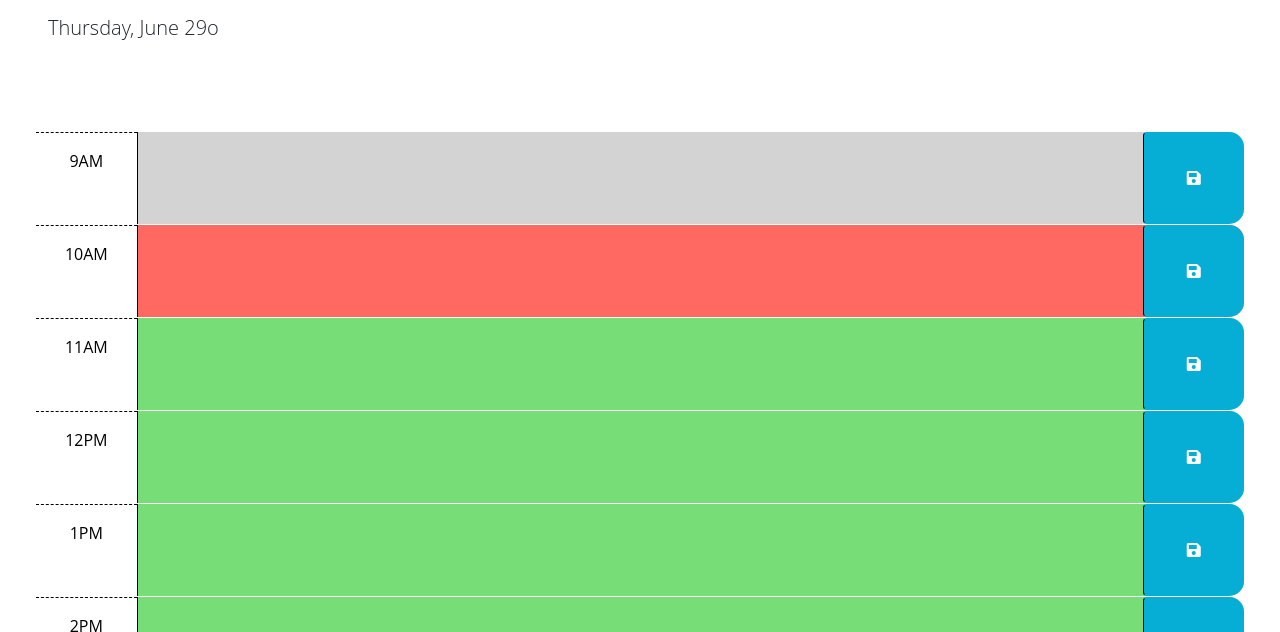
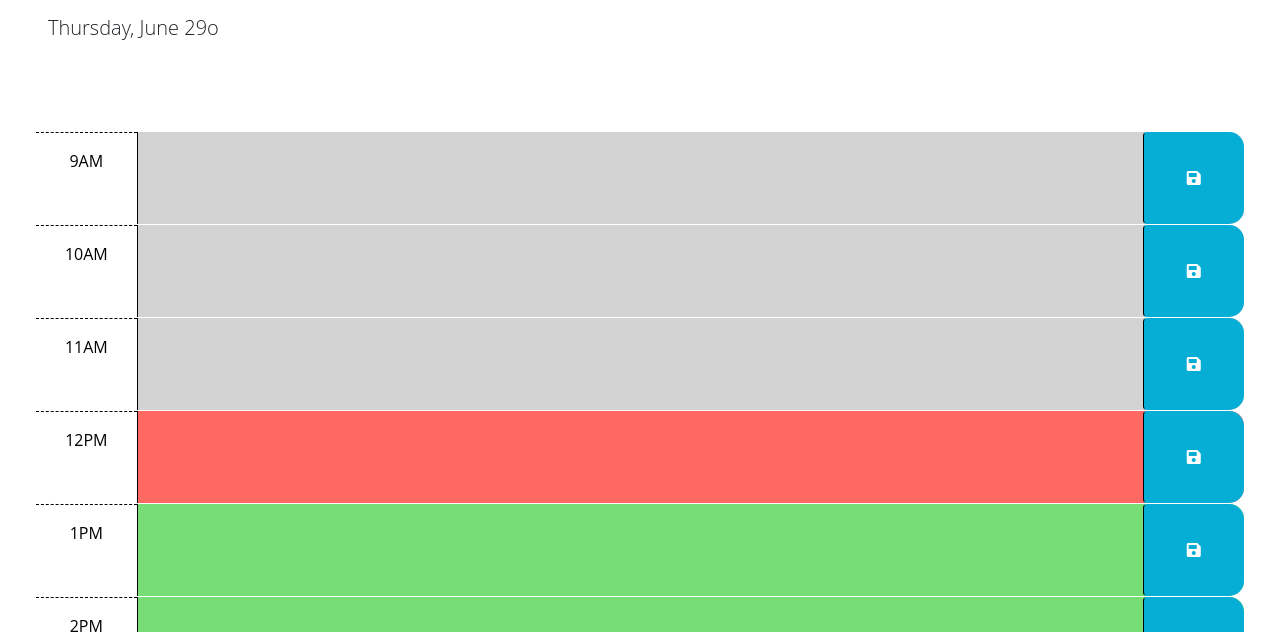
Before and after one commit to katyjmt/work-day-planner, a plain HTML site: page index.html in a window 1280 px wide. Shown: the part 166-798 px from the top of the page. Drawn offline with nearby package versions, Linux system fonts and the light colour scheme.

Commit message:
updated time block conditional styles

```diff
--- a/index.html
+++ b/index.html
@@ -42,7 +42,7 @@
         -->
 
       <!-- Example of a past time block. The "past" class adds a gray background color. -->
-      <div id="hour-9" class="row time-block past">
+      <div id="hour-9" class="row time-block">
         <div class="col-2 col-md-1 hour text-center py-3">9AM</div>
         <textarea class="col-8 col-md-10 description" rows="3"> </textarea>
         <button class="btn saveBtn col-2 col-md-1" aria-label="save">
@@ -51,7 +51,7 @@
       </div>
 
       <!-- Example of a present time block. The "present" class adds a red background color. -->
-      <div id="hour-10" class="row time-block present">
+      <div id="hour-10" class="row time-block">
         <div class="col-2 col-md-1 hour text-center py-3">10AM</div>
         <textarea class="col-8 col-md-10 description" rows="3"> </textarea>
         <button class="btn saveBtn col-2 col-md-1" aria-label="save">
@@ -60,7 +60,7 @@
       </div>
 
       <!-- Example of a future time block. The "future" class adds a green background color. -->
-      <div id="hour-11" class="row time-block future">
+      <div id="hour-11" class="row time-block">
         <div class="col-2 col-md-1 hour text-center py-3">11AM</div>
         <textarea class="col-8 col-md-10 description" rows="3"> </textarea>
         <button class="btn saveBtn col-2 col-md-1" aria-label="save">
@@ -68,7 +68,7 @@
         </button>
       </div>
 
-      <div id="hour-12" class="row time-block future">
+      <div id="hour-12" class="row time-block">
         <div class="col-2 col-md-1 hour text-center py-3">12PM</div>
         <textarea class="col-8 col-md-10 description" rows="3"> </textarea>
         <button class="btn saveBtn col-2 col-md-1" aria-label="save">
@@ -76,7 +76,7 @@
         </button>
       </div>
 
-      <div id="hour-1" class="row time-block future">
+      <div id="hour-1" class="row time-block">
         <div class="col-2 col-md-1 hour text-center py-3">1PM</div>
         <textarea class="col-8 col-md-10 description" rows="3"> </textarea>
         <button class="btn saveBtn col-2 col-md-1" aria-label="save">
@@ -84,7 +84,7 @@
         </button>
       </div>
 
-      <div id="hour-2" class="row time-block future">
+      <div id="hour-2" class="row time-block">
         <div class="col-2 col-md-1 hour text-center py-3">2PM</div>
         <textarea class="col-8 col-md-10 description" rows="3"> </textarea>
         <button class="btn saveBtn col-2 col-md-1" aria-label="save">
@@ -92,7 +92,7 @@
         </button>
       </div>
 
-      <div id="hour-3" class="row time-block future">
+      <div id="hour-3" class="row time-block">
         <div class="col-2 col-md-1 hour text-center py-3">3PM</div>
         <textarea class="col-8 col-md-10 description" rows="3"> </textarea>
         <button class="btn saveBtn col-2 col-md-1" aria-label="save">
@@ -100,7 +100,7 @@
         </button>
       </div>
 
-      <div id="hour-4" class="row time-block future">
+      <div id="hour-4" class="row time-block">
         <div class="col-2 col-md-1 hour text-center py-3">4PM</div>
         <textarea class="col-8 col-md-10 description" rows="3"> </textarea>
         <button class="btn saveBtn col-2 col-md-1" aria-label="save">
@@ -108,7 +108,7 @@
         </button>
       </div>
 
-      <div id="hour-5" class="row time-block future">
+      <div id="hour-5" class="row time-block">
         <div class="col-2 col-md-1 hour text-center py-3">5PM</div>
         <textarea class="col-8 col-md-10 description" rows="3"> </textarea>
         <button class="btn saveBtn col-2 col-md-1" aria-label="save">
--- a/script.js
+++ b/script.js
@@ -2,6 +2,7 @@
 const $currentDay = $('#currentDay'); // Select div to contain current date
 const $saveButtons = $('.saveBtn'); // Select all save buttons
 const $hour = $('.time-block'); // Select time block divs
+let $currentHour = dayjs().hour();
 
 // Wrap all code that interacts with the DOM in a call to jQuery to ensure that
 // the code isn't run until the browser has finished rendering all the elements
@@ -9,17 +10,8 @@ const $hour = $('.time-block'); // Select time block divs
 $(function () {
 
   // Add current date to top of page
-
   let today = dayjs();
   $currentDay.text(today.format('dddd, MMMM Do'));
-
-  // TODO: Add a listener for click events on the save button. This code should
-  // use the id in the containing time-block as a key to save the user input in
-  // local storage. HINT: What does `this` reference in the click listener
-  // function? How can DOM traversal be used to get the "hour-x" id of the
-  // time-block containing the button that was clicked? How might the id be
-  // useful when saving the description in local storage?
-  //
 
   // Retrieve all descriptions in local storage then update the textareas with their text
   function updateTaskDesc() {
@@ -29,7 +21,6 @@ $(function () {
       $(this).find(".description").val(description);
     });
   }
-
   updateTaskDesc();
 
   // When save button is clicked, save description in textarea into local storage
@@ -41,15 +32,38 @@ $(function () {
   });
 
 
-  // TODO: Add code to apply the past, present, or future class to each time
-  // block by comparing the id to the current hour. HINTS: How can the id
-  // attribute of each time-block be used to conditionally add or remove the
-  // past, present, and future classes? How can Day.js be used to get the
-  // current hour in 24-hour time?
-  //
-  // TODO: Add code to get any user input that was saved in localStorage and set
-  // the values of the corresponding textarea elements. HINT: How can the id
-  // attribute of each time-block be used to do this?
-  //
-  // TODO: Add code to display the current date in the header of the page.
+  // Set class for each time block to past, present or future
+  function checkTimeState() {
+    $hour.each(function () {
+      const hourId = this.id;
+      const hourIdNumber = parseInt(hourId.substring(5)); // Extract the hour number from the ID
+      let hour24Format;
+
+      if (hourIdNumber >= 1 && hourIdNumber <= 5) {
+        hour24Format = hourIdNumber + 12;
+      } else {
+        hour24Format = hourIdNumber;
+      }
+
+      if (hour24Format < $currentHour) {
+        $(this).removeClass("past");
+        $(this).removeClass("present");
+        $(this).removeClass("future");
+        $(this).addClass("past");
+      } else if (hour24Format === $currentHour) {
+        $(this).removeClass("past");
+        $(this).removeClass("present");
+        $(this).removeClass("future");
+        $(this).addClass("present");
+      } else {
+        $(this).removeClass("past");
+        $(this).removeClass("present");
+        $(this).removeClass("future");
+        $(this).addClass("future");
+      }
+    });
+  }
+
+  checkTimeState();
+
 });
```
